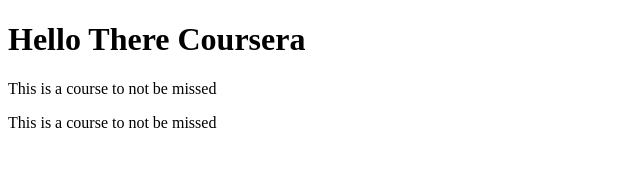
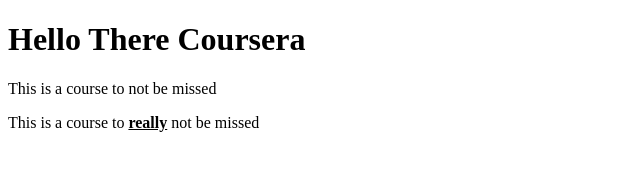
Before and after one commit to Drewschen/CourseraJHUAngularJS_CourseWork, a plain HTML site: page index.html in a window 1280 px wide. Shown: the full height of the page, 0-640 px from the left. Drawn offline with Linux system fonts and the light colour scheme.

Commit message:
another update

```diff
--- a/index.html
+++ b/index.html
@@ -7,7 +7,7 @@
   <body>
     <h1>Hello There Coursera</h1>
     <p>This is a course to not be missed</p>
-    <p>This is a course to not be missed</p>
+    <p>This is a course to <u><b>really</b></u> not be missed</p>
     <script id="__bs_script__">//<![CDATA[
         document.write("<script async src='http://HOST:3000/browser-sync/browser-sync-client.js?v=2.16.0'><\/script>".replace("HOST", location.hostname));
     //]]>
```
